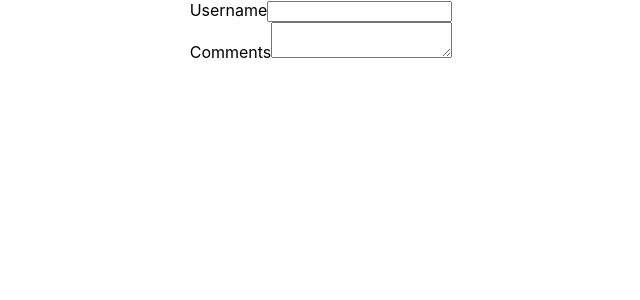
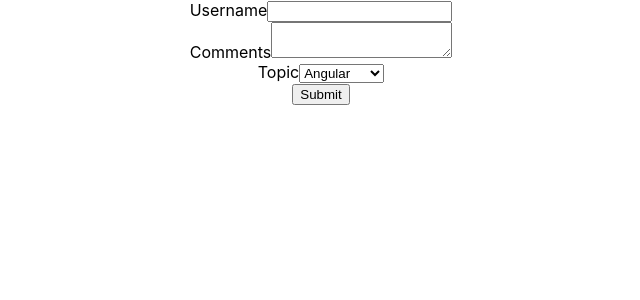
Before and after one commit to Vivek-Bhagat/React.js-source-codes-with-examples, a React (Create React App) app: page / in a window 1280 px wide. Shown: the top 300 px of the page, without its empty margins (319-959 px from the left). Built offline with nearby package versions, Linux system fonts and the light colour scheme.

Commit message:
formSubmission

```diff
--- a/src/components/TestForm1.js
+++ b/src/components/TestForm1.js
@@ -7,6 +7,7 @@
     this.state = {
       username: "",
       comments: "",
+      topic: "Angular",
     };
   }
 
@@ -16,14 +17,25 @@
     });
   };
 
-  commentsHandler = (event) => {
+  commentsHandler = event => {
     this.setState({
-        comments: event.target.value
+      comments: event.target.value,
+    });
+  };
+
+  topicHandler = event =>{
+    this.setState({
+        topic: event.target.value
     })
+  }
+
+  handleSubmit = event =>{
+    alert(`${this.state.username} ${this.state.comments} ${this.state.topic}`)
+    event.preventDefault() //here it saves the previous date to being default
   }
   render() {
     return (
-      <form>
+      <form onSubmit={this.handleSubmit}>
         <div>
           <label>Username</label>
           <input
@@ -37,8 +49,17 @@
           <textarea
             value={this.state.comments}
             onChange={this.commentsHandler}
-          ></textarea>
+          />
         </div>
+        <div>
+          <label>Topic</label>
+          <select value={this.state.topic} onChange={this.topicHandler}>
+            <option value="React" >React</option>
+            <option value="Angular" >Angular</option>
+            <option value="JavaScript" >JavaScript</option>
+          </select>
+        </div>
+        <button type='submit'>Submit</button>
       </form>
     );
   }
```
